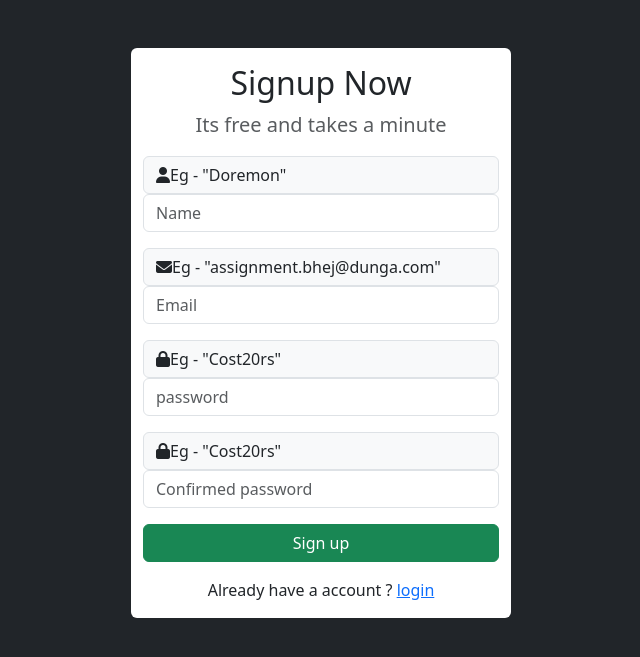
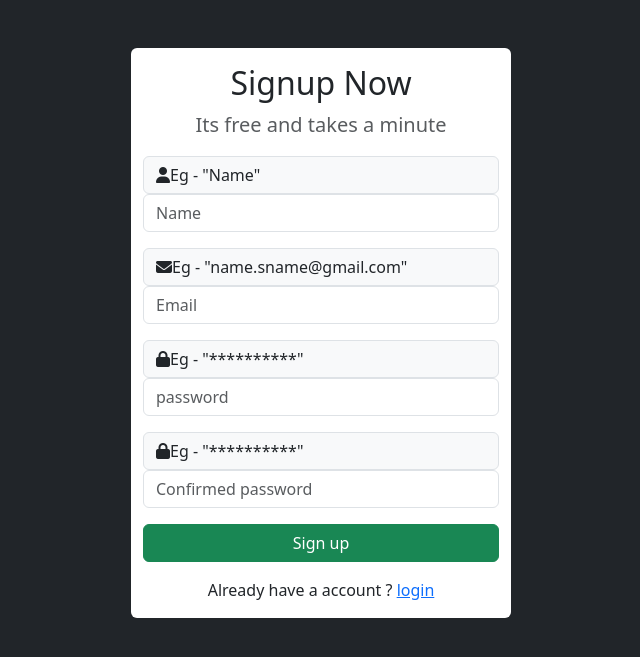
Before and after one commit to Kedar59/es_php_version, a PHP site: page /login_and_register.php in a window 1280 px wide. Shown: the top 657 px of the page, without its empty margins (319-959 px from the left). Run offline with PHP 8.4, Linux system fonts and the light colour scheme; some libraries are stand-ins or nearby versions.

Commit message:
minor changes

```diff
--- a/login_and_register.php
+++ b/login_and_register.php
@@ -82,19 +82,19 @@ mysqli_close($con);
         <!-- Form start -->
         <form action="login_and_register.php" method="post">
           <div class="input-groupc mb-3">
-            <span class="input-group-text"><i class="fa fa-user"></i>   Eg - "Doremon"</span>
+            <span class="input-group-text"><i class="fa fa-user"></i>   Eg - "Name"</span>
             <input type="text" name="u_name" class="form-control" placeholder="Name"/>
           </div>
           <div class="input-groupc mb-3">
-            <span class="input-group-text"><i class="fa fa-envelope"></i>   Eg - "assignment.bhej@dunga.com"</span>
+            <span class="input-group-text"><i class="fa fa-envelope"></i>   Eg - "name.sname@gmail.com"</span>
             <input type="email" name="u_email" class="form-control" placeholder="Email"/>
           </div>
           <div class="input-groupc mb-3">
-            <span class="input-group-text"><i class="fa fa-lock"></i>    Eg - "Cost20rs"</span>
+            <span class="input-group-text"><i class="fa fa-lock"></i>    Eg - "**********"</span>
             <input type="password" name="password" class="form-control" placeholder="password"/>
           </div>
           <div class="input-groupc mb-3">
-            <span class="input-group-text"><i class="fa fa-lock"></i>     Eg - "Cost20rs"</span>
+            <span class="input-group-text"><i class="fa fa-lock"></i>     Eg - "**********"</span>
             <input type="password" name="cpassword" class="form-control" placeholder="Confirmed password"/>
           </div>
           <div class="d-grid mt-2">
```
